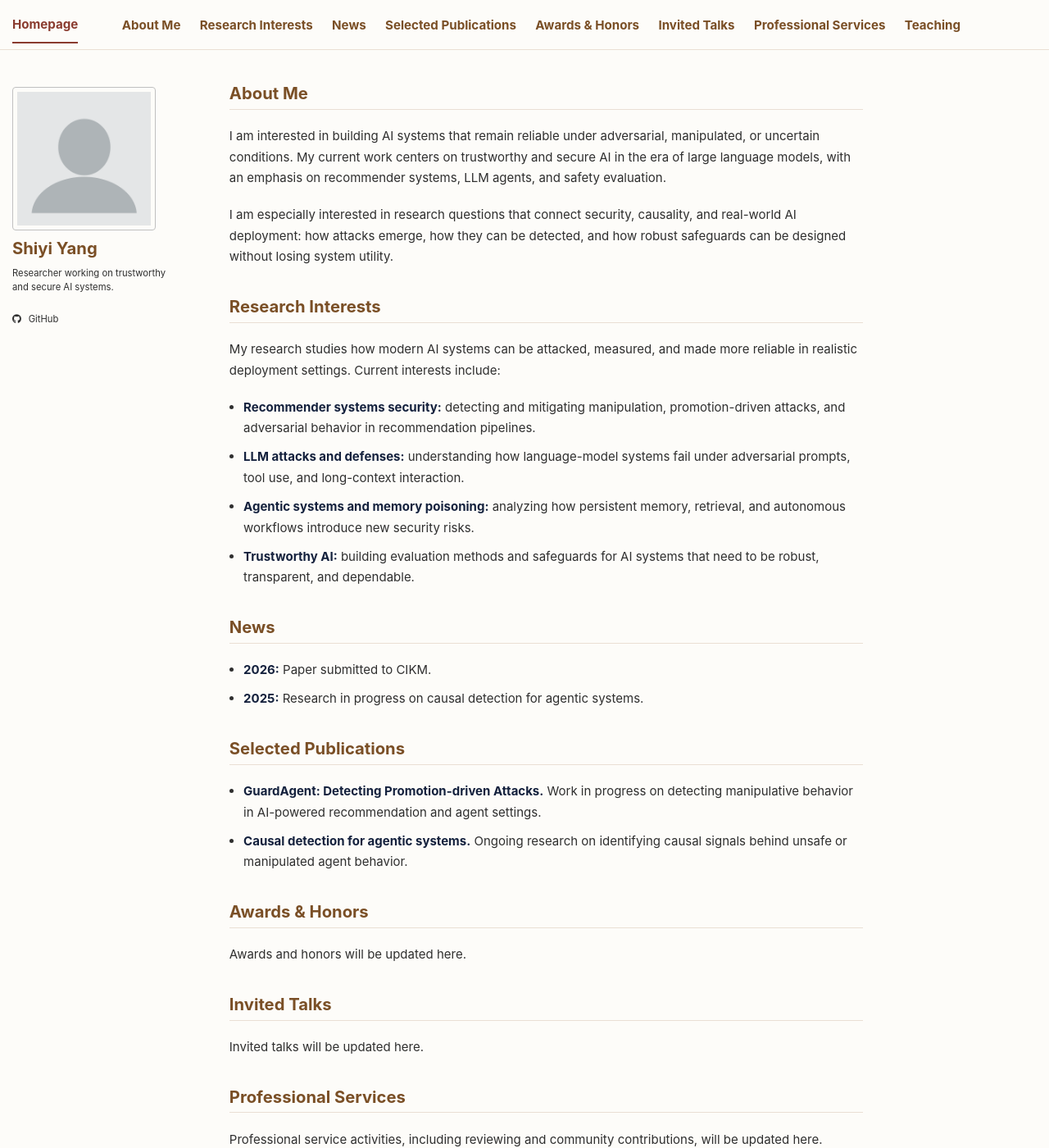
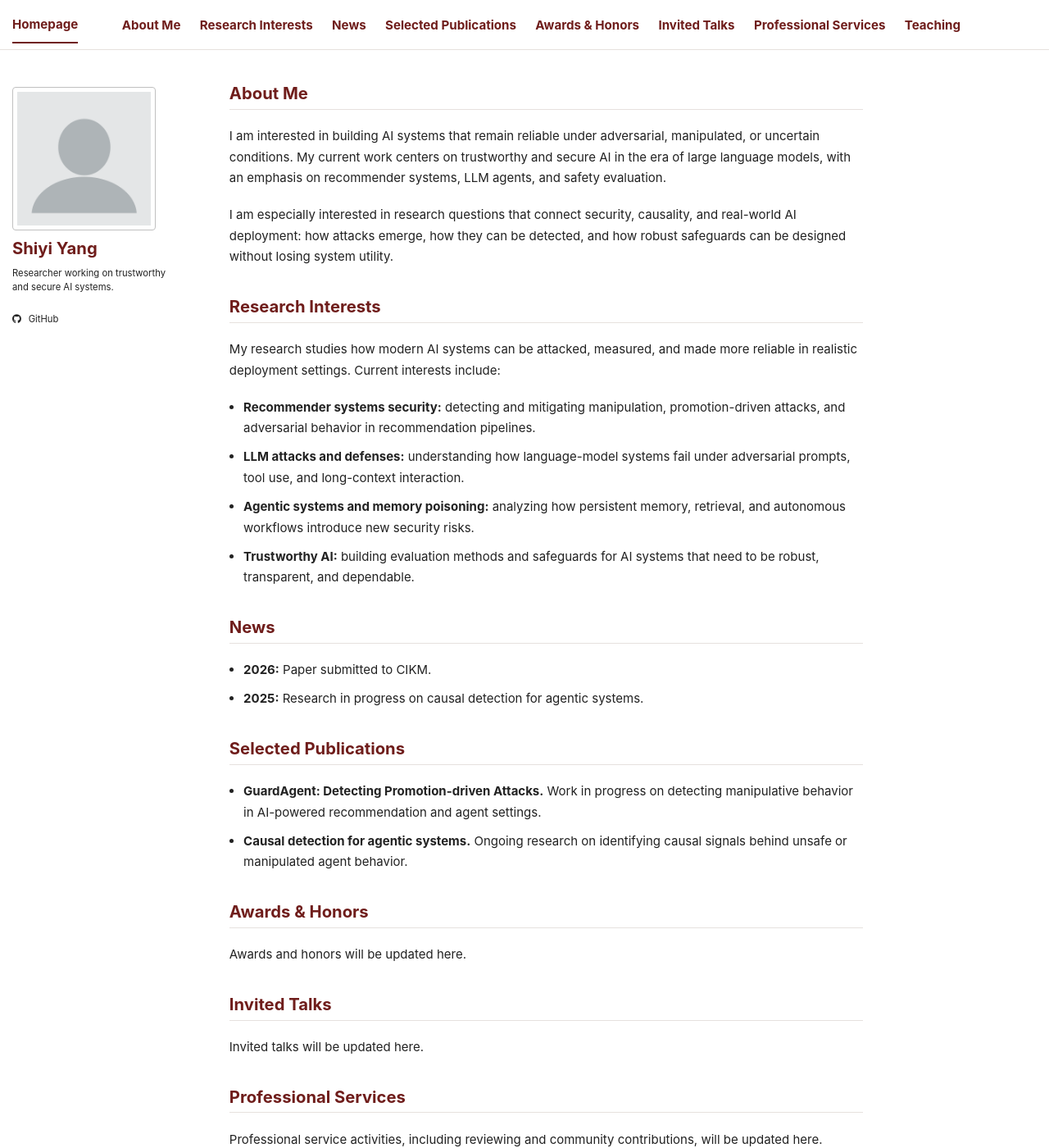
Before and after one commit to shiyiyang-ai/shiyiyang-ai.github.io, a Jekyll site: the page built from _pages/about.md, in a window 1280 px wide and 1400 px high. Shown: the whole window at 82% size. Built offline with Jekyll 4.4.1, drawn with Linux system fonts in a browser that asks for light colours; a script bundle is joined from its source files by our own code; library files that are not in the unit come from our copies.

Commit message:
Switch palette to burgundy on white

```diff
--- a/assets/css/main.scss
+++ b/assets/css/main.scss
@@ -46,9 +46,9 @@
 body {
   font-size: 15px;
   line-height: 1.7;
-  color: #2f2f2f;
+  color: #222222;
   font-family: -apple-system, BlinkMacSystemFont, "Segoe UI", "Helvetica Neue", Arial, sans-serif;
-  background: #fdfcf9;
+  background: #ffffff;
   margin-bottom: 0 !important;
   padding-bottom: 0 !important;
 }
@@ -58,17 +58,17 @@ body {
 .greedy-nav,
 .greedy-nav button,
 .greedy-nav .hidden-links {
-  background: #fdfcf9;
+  background: #ffffff;
 }
 
 .masthead::after {
-  background: #eadfd4;
+  background: #e6e1de;
 }
 
 .greedy-nav a,
 .masthead__menu-item.selected a,
 .masthead__menu-item.selected a:hover {
-  color: #7a4f26;
+  color: #6f1d1b;
   font-weight: 700;
 }
 
@@ -79,34 +79,30 @@ body {
 
 .masthead__menu-item.selected a,
 .masthead__menu-item.selected a:hover {
-  color: #8a3b2f;
-  border-bottom-color: #8a3b2f;
+  color: #6f1d1b;
+  border-bottom-color: #6f1d1b;
 }
 
 .greedy-nav .visible-links a:before {
-  background: #8a3b2f;
+  background: #6f1d1b;
 }
 
 .greedy-nav .hidden-links {
-  border-color: #eadfd4;
+  border-color: #e6e1de;
   box-shadow: 0 8px 22px rgba(38, 50, 63, 0.14);
 }
 
 .greedy-nav .hidden-links a:hover {
-  color: #8a3b2f;
-  background: #f4ece6;
+  color: #6f1d1b;
+  background: #f5efed;
 }
 
 .greedy-nav .hidden-links:before {
-  border-color: #eadfd4 transparent;
+  border-color: #e6e1de transparent;
 }
 
 .greedy-nav .hidden-links:after {
-  border-color: #fdfcf9 transparent;
-}
-
-#main {
-  margin-top: 2em;
+  border-color: #ffffff transparent;
 }
 
 .page__content {
@@ -114,11 +110,15 @@ body {
   margin: auto;
 }
 
+#main {
+  margin-top: 2em;
+}
+
 .page__content h2 {
   margin-top: 1.8em;
   padding-bottom: 0.3em;
-  color: #7a4f26;
-  border-bottom: 1px solid #eadfd4;
+  color: #6f1d1b;
+  border-bottom: 1px solid #e6e1de;
   font-size: 1.35em;
 }
 
@@ -127,11 +127,11 @@ body {
 }
 
 .page__content a {
-  color: #8a3b2f;
+  color: #6f1d1b;
 }
 
 .page__content strong {
-  color: #14213d;
+  color: #222222;
 }
 
 .page__content ul {
@@ -148,11 +148,11 @@ body {
 
 .author__content,
 .author__urls-wrapper {
-  color: #2f2f2f;
+  color: #222222;
 }
 
 .author__name {
-  color: #7a4f26;
+  color: #6f1d1b;
   font-size: 1.35em !important;
   line-height: 1.2;
 }
```
